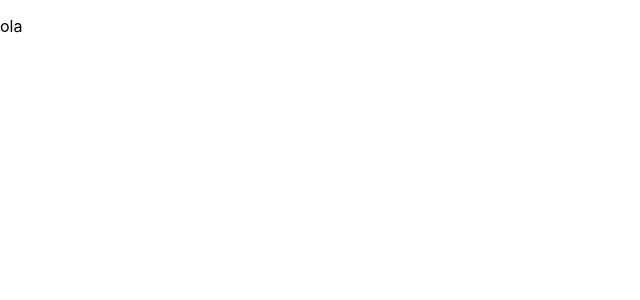
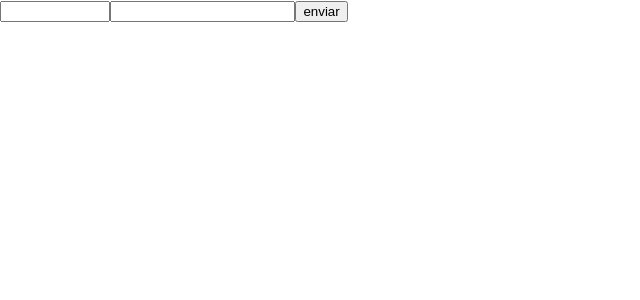
Before and after one commit to future4code/shaw-Mateus-Almeida, a React (Create React App) app in the folder modulo2/projeto-whatslab/whatslabs/: page / in a window 1280 px wide. Shown: the top 300 px of the page, without its empty margins (0-640 px from the left). Built offline with nearby package versions, Linux system fonts and the light colour scheme.

Commit message:
versao.0.2

```diff
--- a/modulo2/projeto-whatslab/whatslabs/src/App.css
+++ b/modulo2/projeto-whatslab/whatslabs/src/App.css
@@ -4,14 +4,11 @@
 
 
 
+.nome{
+  width: 8%;
+  left:  500px;
 
-
-
-
-
-
-
-
+  }
 
 
 
--- a/modulo2/projeto-whatslab/whatslabs/src/App.js
+++ b/modulo2/projeto-whatslab/whatslabs/src/App.js
@@ -1,9 +1,27 @@
-import logo from './logo.svg';
+
 import './App.css';
+import React from 'react';
+import { render } from '@testing-library/react';
 
-function App() {
+
+
+
+
+
+function App(props) {
+
+
   return(
-  <p>ola</p>
+  <div>
+    <input className='nome'/>
+  <input/>
+  <button>enviar </button>
+
+
+
+
+  </div>
+
 
   )
 }
```
